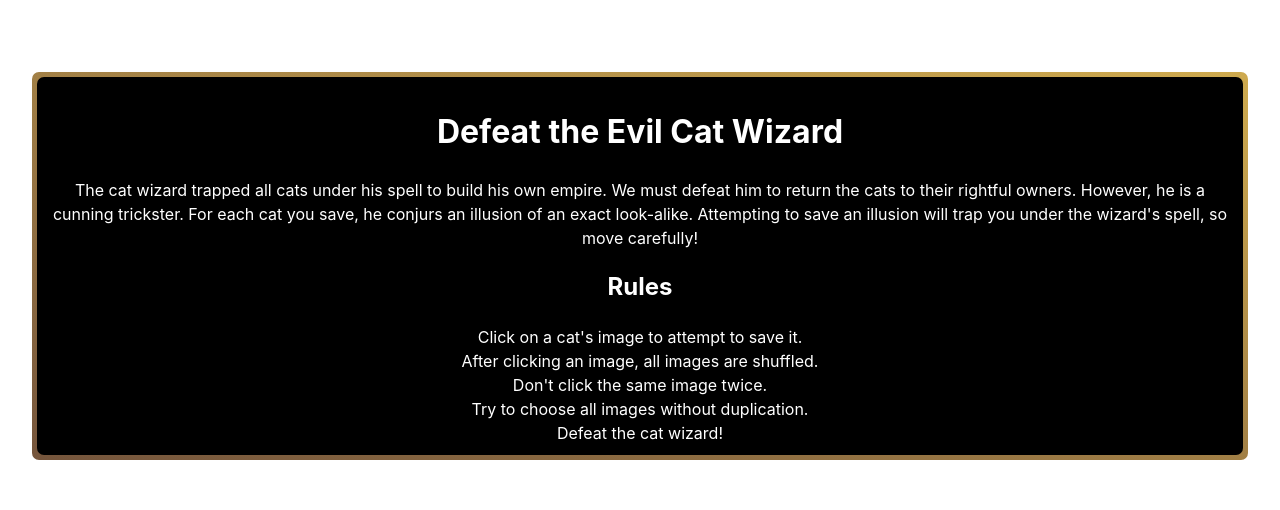
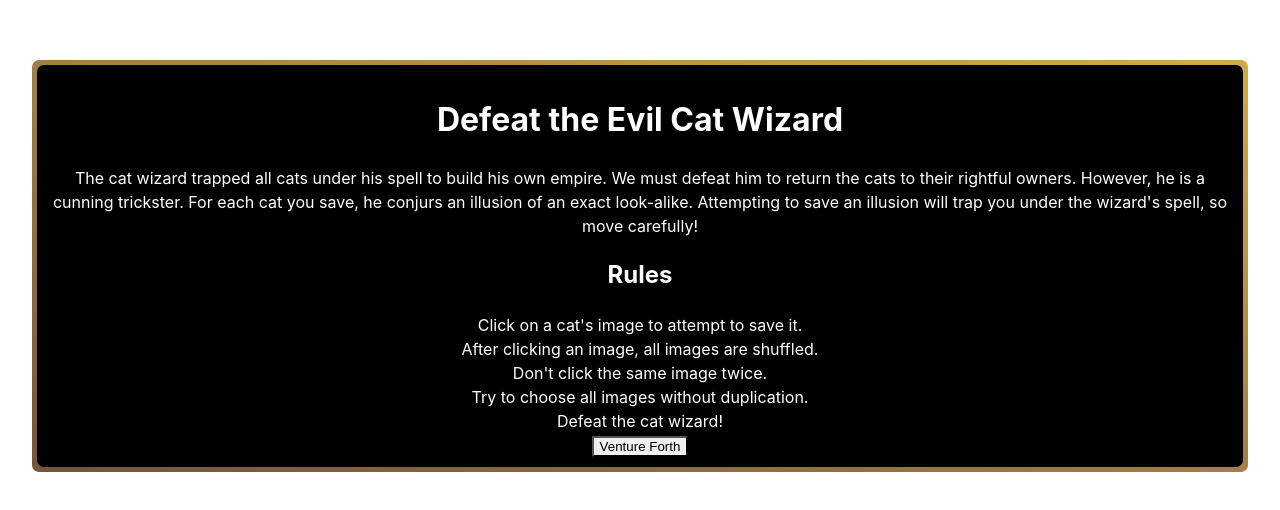
Before and after one commit to CCeph/defeat-the-cat-wizard, a React (Vite) app: page / in a window 1280 px wide. Shown: the part 134-644 px from the top of the page. Built offline with nearby package versions, Linux system fonts and the light colour scheme.

Commit message:
Add unstyled venture forth button to hide popup

```diff
--- a/src/App.jsx
+++ b/src/App.jsx
@@ -24,6 +24,7 @@ function App() {
           <li>Try to choose all images without duplication.</li>
           <li>Defeat the cat wizard!</li>
         </ul>
+        <button>Venture Forth</button>
       </CenteredPopup>
     </>
   );
```
